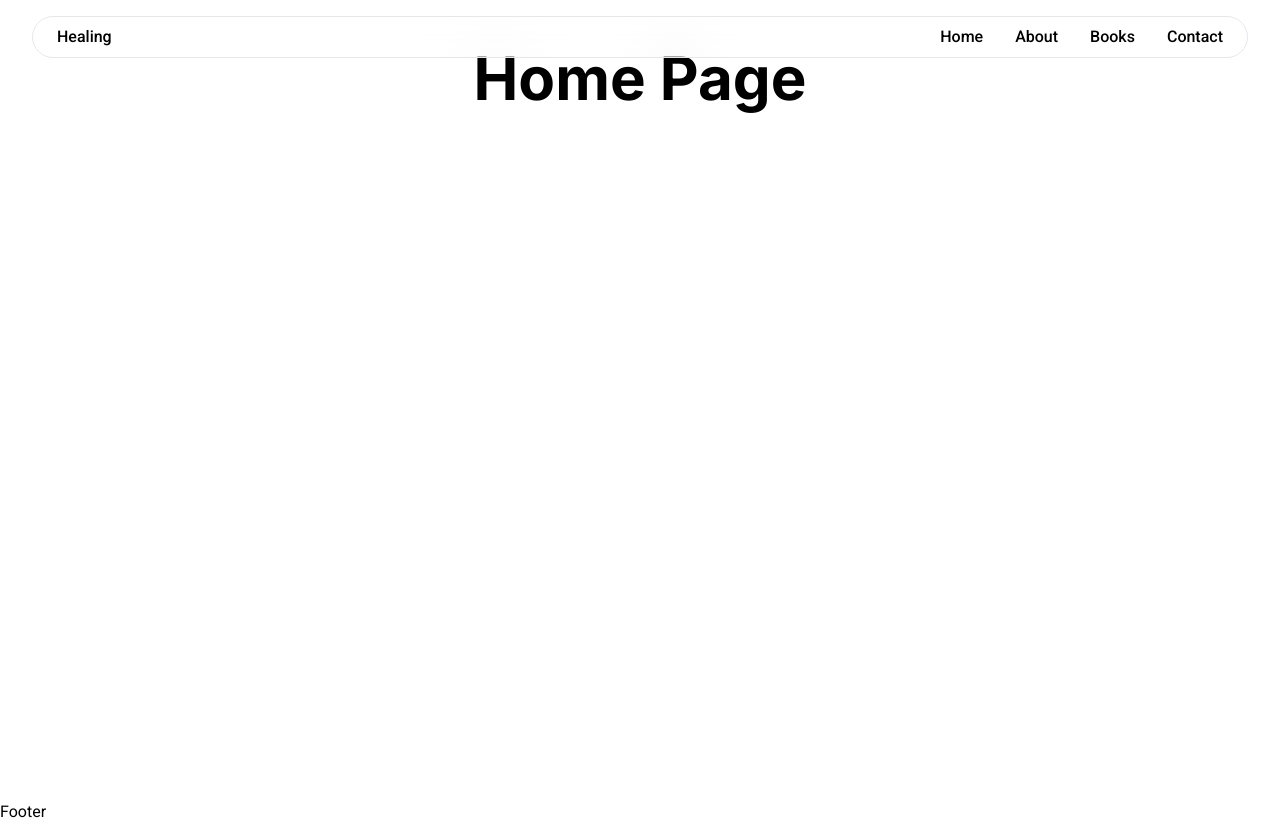
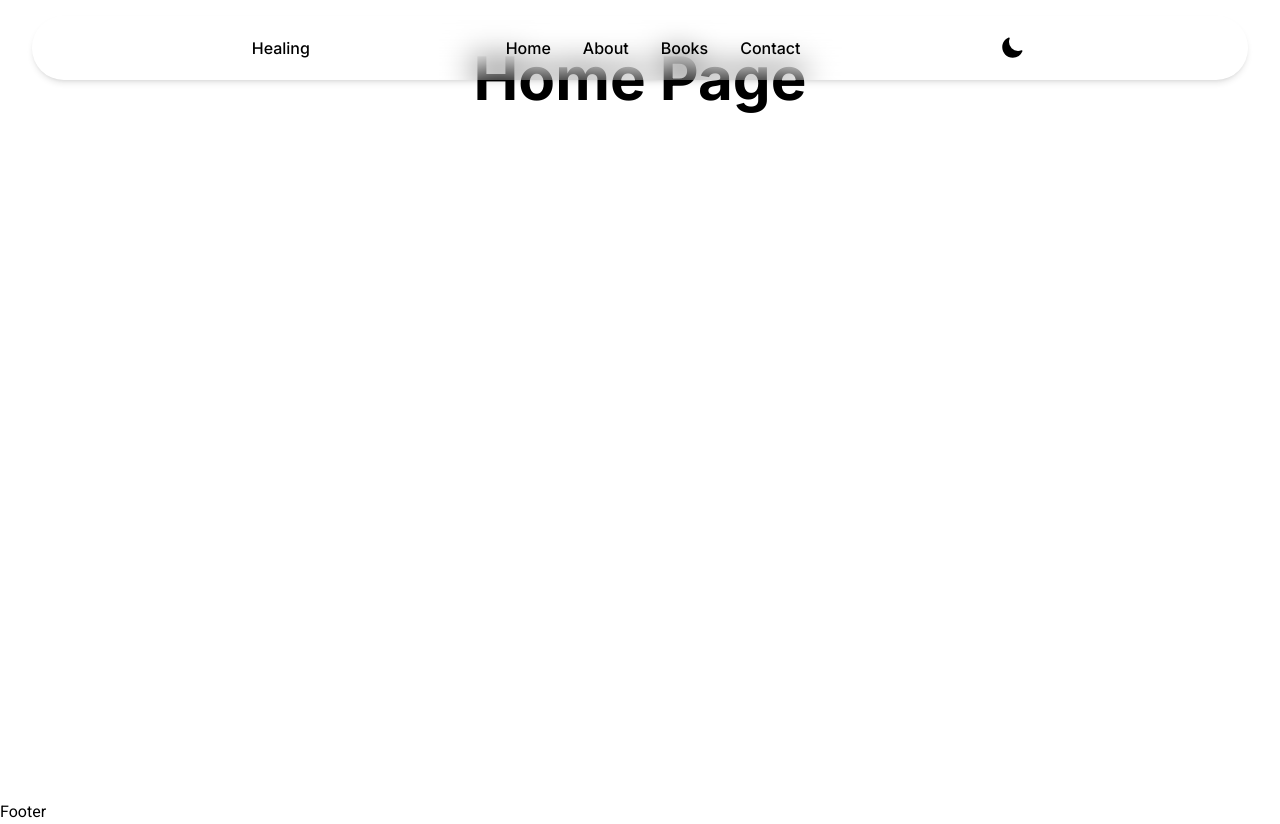
Before and after one commit to amartey-tricky/healing, a Next.js app: page / in a window 1280 px wide. Built offline with nearby package versions, Linux system fonts and the light colour scheme.

Commit message:
add theme toggler

```diff
--- a/app/layout.tsx
+++ b/app/layout.tsx
@@ -1,6 +1,7 @@
 import type { Metadata } from "next";
+import { ThemeProvider } from "@/providers/themeProvider";
 import { inter } from "@/components/fonts";
-import { Header } from "@/components/header";
+import Header from "@/components/Header";
 import "./globals.css";
 import { Footer } from "@/components/footer";
 
@@ -17,9 +18,11 @@ export default function RootLayout({
   return (
     <html lang="en">
       <body className={`${inter.className}`}>
-        <Header />
-        {children}
-        <Footer />
+        <ThemeProvider>
+          <Header />
+          {children}
+          <Footer />
+        </ThemeProvider>
       </body>
     </html>
   );
--- /dev/null
+++ b/components/Header/index.tsx
@@ -0,0 +1,54 @@
+"use client";
+
+import styles from "./style.module.css";
+
+import { useState } from "react";
+import Link from "next/link";
+import ThemeToggle from "../ThemeToggle"
+
+const Links = [
+  {
+    id: 1,
+    name: "Home",
+    link: "/",
+  },
+  {
+    id: 2,
+    name: "About",
+    link: "/about",
+  },
+  {
+    id: 3,
+    name: "Books",
+    link: "/books",
+  },
+  {
+    id: 4,
+    name: "Contact",
+    link: "/contact",
+  },
+]
+
+export default function Home() {
+  const [isActive, setIsActive] = useState(false);
+
+  const toggleMenu = () => {
+    setIsActive(!isActive)
+  }
+
+  return (
+    <header className={styles.header}>
+      <nav className={styles.nav}>
+        <div>Healing</div>
+        <div className={styles.links}>
+          {Links.map((link) => {
+            return (
+              <Link key={link.id} href={link.link}>{link.name}</Link>
+            )
+          })}
+        </div>
+        <ThemeToggle />
+      </nav>
+    </header>
+  )
+}
--- /dev/null
+++ b/components/Header/style.module.css
@@ -0,0 +1,16 @@
+.header {
+  @apply mt-4
+  fixed
+  w-full
+  font-medium
+  px-4
+  md:px-8;
+}
+
+.nav {
+  @apply p-4 md:py-4 md:px-6 flex flex-row items-center justify-between lg:justify-evenly backdrop-blur-md lg:backdrop-blur-lg rounded-full shadow-md;
+}
+
+.links {
+  @apply hidden flex-row gap-8 lg:flex;
+}
--- /dev/null
+++ b/components/ThemeToggle/index.module.css
@@ -0,0 +1,11 @@
+.themeToggle {
+  @apply transition-all rounded flex items-center justify-center h-8 w-8;
+}
+
+.sun {
+  @apply h-6 w-6;
+}
+
+.moon {
+  @apply h-6 w-6;
+}
--- /dev/null
+++ b/components/ThemeToggle/index.tsx
@@ -0,0 +1,21 @@
+import styles from "./index.module.css"
+
+import { SunIcon, MoonIcon } from "@heroicons/react/24/solid"
+import { useEffect, useState } from "react"
+import { useTheme } from "next-themes"
+
+export default function Home() {
+  const { theme, setTheme } = useTheme();
+  const [mounted, setMounted] = useState(false);
+  useEffect(() => setMounted(true), []);
+
+  return (
+    <button type="button" onClick={() => { setTheme(theme === "dark" ? "light" : "dark") }} className={styles.themeToggle}>
+      {theme === "dark" ? (
+        <SunIcon className={styles.sun} />
+      ) : (
+        <MoonIcon className={styles.moon} />
+      )}
+    </button>
+  )
+}
--- a/components/header.tsx
+++ /dev/null
@@ -1,14 +0,0 @@
-import Image from "next/image";
-import { roboto } from "./fonts";
-import { NavLinks } from "./navlinks";
-
-export function Header() {
-  return (
-    <header className={`${roboto.className} fixed mt-4 w-full text-md font-medium px-4 md:px-8`}>
-      <div className="p-4 md:py-2 md:px-6 w-full capitalize backdrop-blur-xl flex items-center justify-between rounded-full border">
-        <div>Healing</div>
-        <NavLinks />
-      </div>
-    </header>
-  )
-}
--- a/package.json
+++ b/package.json
@@ -9,8 +9,10 @@
     "lint": "next lint"
   },
   "dependencies": {
+    "@heroicons/react": "latest",
     "clsx": "latest",
     "next": "latest",
+    "next-themes": "latest",
     "react": "latest",
     "react-dom": "latest"
   },
--- /dev/null
+++ b/providers/themeProvider.tsx
@@ -0,0 +1,14 @@
+import { ThemeProvider as NextThemeProvider } from "next-themes";
+import type { PropsWithChildren } from "react";
+
+export const ThemeProvider: React.FC<PropsWithChildren> = ({ children }) => {
+  return (
+    <NextThemeProvider
+      attribute="data-theme"
+      defaultTheme="system"
+      enableSystem={true}
+    >
+      {children}
+    </NextThemeProvider>
+  );
+};
```
Also changed, not shown: 1 other file (tests, documents, lock files or other folders).
